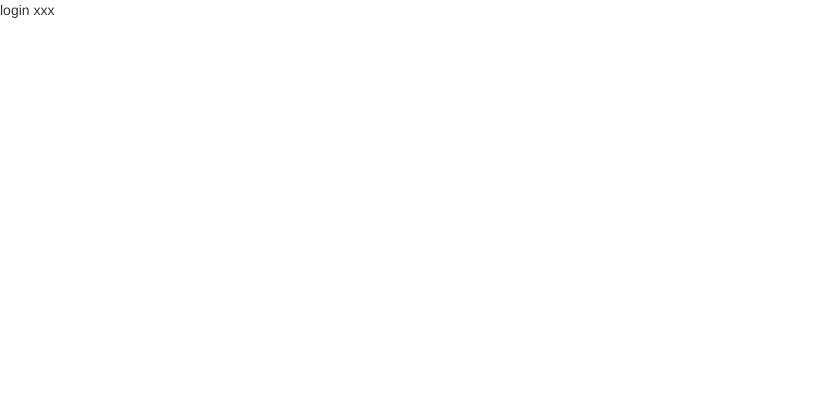
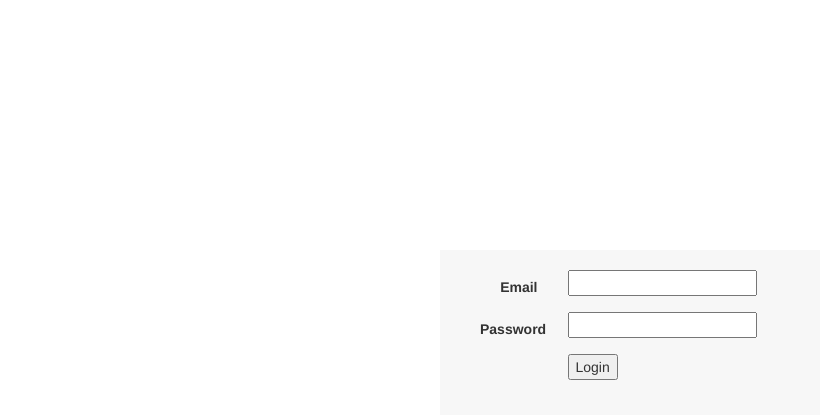
Before and after one commit to hacktm15/logistics, a website: page front-end/app/index.html in a window 1280 px wide. Shown: the whole page, without its empty margins (0-820 px from the left). Drawn offline with nearby package versions, Linux system fonts and the light colour scheme.

Commit message:
adds some structure for login

```diff
--- a/front-end/app/css/app.css
+++ b/front-end/app/css/app.css
@@ -0,0 +1,8 @@
+#loginPage {
+  position: relative;
+  padding: 20px 40px;
+  background-color: #F7F7F7;
+  margin: 0 auto;
+  top: 250px;
+  width: 400px;
+}
--- a/front-end/app/views/login.html
+++ b/front-end/app/views/login.html
@@ -1,2 +1,22 @@
-login
-{{user}}
+<div class="custom-container small-container form-horizontal" id="loginPage">
+  <form>
+    <div class="form-group">
+      <label for="inputEmail3" class="col-sm-3 control-label">Email</label>
+      <div class="col-sm-9">
+        <input type='text' class: 'form-control', placeholder: 'Email'></input>
+      </div>
+    </div>
+    <div class="form-group">
+      <label for="inputEmail3" class="col-sm-3 control-label">Password</label>
+      <div class="col-sm-9">
+        <input type='password' class: 'form-control', placeholder: 'Email'></input>
+      </div>
+    </div>
+    <div class="form-group">
+      <div class="col-sm-offset-3 col-sm-9">
+      <input type='submit' value='Login'></input>
+      </div>
+    </div>
+
+  </form>
+</div>
```
